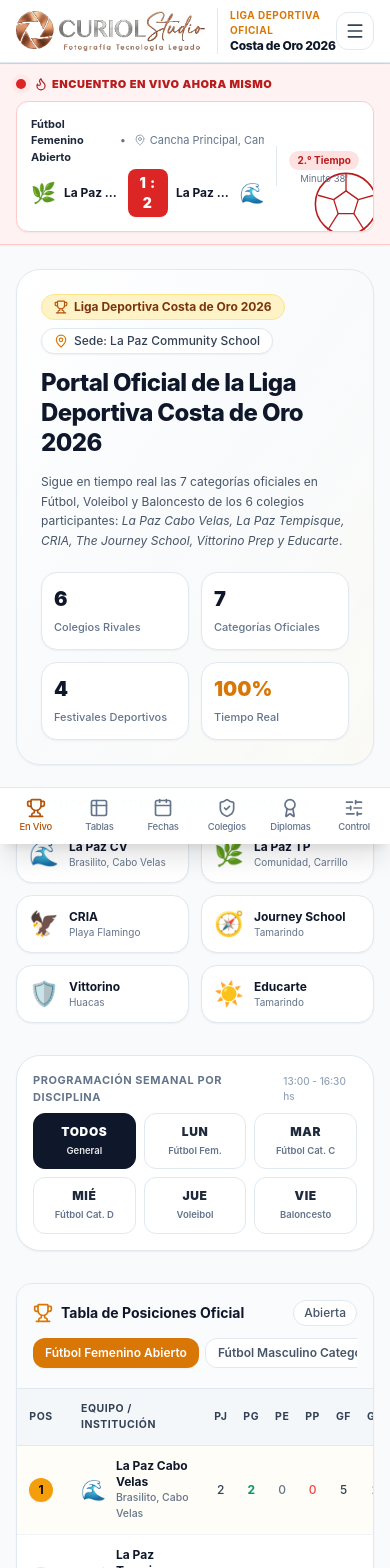
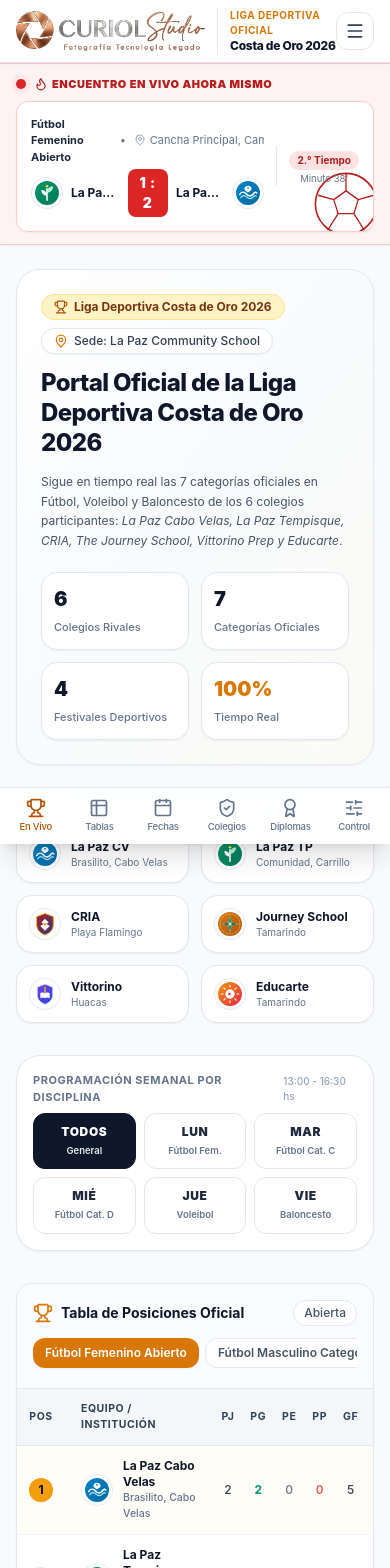
Before and after one commit to albustor/LD_costadeoro, a Next.js app: page / in a window 390 px wide. Shown: the top 1568 px of the page. Built offline with nearby package versions, Linux system fonts and the light colour scheme.

Commit message:
feat(branding): replace emojis with native HD vector school emblems optimized for mobile webapp

```diff
--- a/src/app/page.tsx
+++ b/src/app/page.tsx
@@ -10,6 +10,7 @@ import { SponsorsBanner } from '@/components/sponsors/SponsorsBanner';
 import { VideoShortsWall } from '@/components/media/VideoShortsWall';
 import { PhotoGalleryGrid } from '@/components/media/PhotoGalleryGrid';
 import { DaySportFilterTabs, DayFilterValue } from '@/components/sports/DaySportFilterTabs';
+import { SchoolEmblem } from '@/components/sports/SchoolEmblem';
 import {
   Trophy,
   Calendar,
@@ -19,6 +20,7 @@ import {
   Shield,
   Flame
 } from 'lucide-react';
+
 
 export default function HomePage() {
   const { tournament, matches, schools, categories } = useTournament();
@@ -94,7 +96,7 @@ export default function HomePage() {
               href="/colegios"
               className="bg-white hover:bg-slate-50 p-3 rounded-2xl border border-slate-200 hover:border-amber-300 transition-all flex items-center gap-2.5 shadow-sm group"
             >
-              <span className="text-2xl shrink-0 group-hover:scale-105 transition-transform">{school.logo}</span>
+              <SchoolEmblem schoolId={school.id} size="sm" />
               <div className="min-w-0">
                 <span className="block font-bold text-slate-900 text-xs truncate group-hover:text-amber-700">{school.shortName}</span>
                 <span className="block text-[10px] text-slate-500 truncate">{school.location}</span>
@@ -102,6 +104,7 @@ export default function HomePage() {
             </Link>
           ))}
         </div>
+
       </section>
 
       {/* Day / Sport Selector Tabs */}
--- a/src/components/sports/DigitalCertificateViewer.tsx
+++ b/src/components/sports/DigitalCertificateViewer.tsx
@@ -10,6 +10,8 @@ import {
   CheckCircle2,
   Sparkles
 } from 'lucide-react';
+import { SchoolEmblem } from './SchoolEmblem';
+
 
 export function DigitalCertificateViewer() {
   const { schools, categories } = useTournament();
@@ -197,11 +199,12 @@ export function DigitalCertificateViewer() {
                   {certificate.athleteName}
                 </h2>
                 <div className="flex items-center justify-center gap-2 pt-1 text-sm text-amber-800 font-semibold">
-                  <span>{certificate.school.logo}</span>
+                  <SchoolEmblem schoolId={certificate.school.id} size="sm" />
                   <span>{certificate.school.name}</span>
                   <span>•</span>
                   <span>{certificate.category.name}</span>
                 </div>
+
               </div>
 
               {/* Distinction Badge */}
--- a/src/components/sports/LiveMatchBanner.tsx
+++ b/src/components/sports/LiveMatchBanner.tsx
@@ -4,6 +4,7 @@ import React from 'react';
 import { useTournament } from '@/context/TournamentContext';
 import { Flame, MapPin, Clock } from 'lucide-react';
 import { SportWatermark } from './SportGlyphs';
+import { SchoolEmblem } from './SchoolEmblem';
 
 export function LiveMatchBanner() {
   const { matches, getSchoolById, getCategoryById } = useTournament();
@@ -54,7 +55,7 @@ export function LiveMatchBanner() {
                   {/* Team vs Team with Scores */}
                   <div className="grid grid-cols-5 items-center gap-2">
                     <div className="col-span-2 flex items-center gap-2 min-w-0">
-                      <span className="text-xl shrink-0">{home?.logo}</span>
+                      <SchoolEmblem schoolId={home?.id || ''} size="sm" />
                       <span className="font-bold text-slate-900 text-xs sm:text-sm truncate">{home?.shortName}</span>
                     </div>
 
@@ -64,10 +65,11 @@ export function LiveMatchBanner() {
 
                     <div className="col-span-2 flex items-center justify-end gap-2 text-right min-w-0">
                       <span className="font-bold text-slate-900 text-xs sm:text-sm truncate">{away?.shortName}</span>
-                      <span className="text-xl shrink-0">{away?.logo}</span>
+                      <SchoolEmblem schoolId={away?.id || ''} size="sm" />
                     </div>
                   </div>
                 </div>
+
 
                 <div className="ml-3 pl-3 border-l border-slate-200 text-center shrink-0 relative z-10">
                   <span className="inline-block px-2 py-0.5 rounded-full bg-red-100 text-red-700 text-[10px] font-bold">
--- /dev/null
+++ b/src/components/sports/SchoolEmblem.tsx
@@ -0,0 +1,234 @@
+'use client';
+
+import React from 'react';
+
+export type SchoolId =
+  | 'la-paz-cabo-velas'
+  | 'la-paz-tempisque'
+  | 'cria'
+  | 'journey-school'
+  | 'vittorino'
+  | 'educarte'
+  | string;
+
+interface SchoolEmblemProps {
+  schoolId: SchoolId;
+  size?: 'xs' | 'sm' | 'md' | 'lg' | 'xl';
+  className?: string;
+  showBorder?: boolean;
+}
+
+const sizeMap = {
+  xs: { box: 'w-6 h-6', icon: 16 },
+  sm: { box: 'w-8 h-8', icon: 20 },
+  md: { box: 'w-10 h-10', icon: 26 },
+  lg: { box: 'w-14 h-14', icon: 36 },
+  xl: { box: 'w-18 h-18', icon: 48 },
+};
+
+/**
+ * High-definition, native vector SVG school emblems for Costa de Oro 2026.
+ * Zero external network dependency, ultra-crisp on high-DPI mobile screens under bright sunlight.
+ */
+export function SchoolEmblem({
+  schoolId,
+  size = 'md',
+  className = '',
+  showBorder = true,
+}: SchoolEmblemProps) {
+  const currentSize = sizeMap[size] || sizeMap.md;
+
+  const renderVector = () => {
+    switch (schoolId) {
+      case 'la-paz-cabo-velas':
+        return (
+          // La Paz Cabo Velas: Pacific Wave + Peace Dove Geometry
+          <svg viewBox="0 0 100 100" className="w-full h-full" fill="none" xmlns="http://www.w3.org/2000/svg">
+            <defs>
+              <linearGradient id="lp-cv-grad" x1="0" y1="0" x2="100" y2="100" gradientUnits="userSpaceOnUse">
+                <stop stopColor="#0284C7" />
+                <stop offset="1" stopColor="#0369A1" />
+              </linearGradient>
+            </defs>
+            <circle cx="50" cy="50" r="46" fill="url(#lp-cv-grad)" />
+            {/* Wave 1 */}
+            <path
+              d="M18 56C24 44 36 44 44 54C52 64 64 64 72 52C76 46 80 46 84 50"
+              stroke="#FFFFFF"
+              strokeWidth="5.5"
+              strokeLinecap="round"
+            />
+            {/* Wave 2 */}
+            <path
+              d="M22 68C28 58 38 58 46 66C54 74 64 74 72 64C76 59 79 59 82 62"
+              stroke="#BAE6FD"
+              strokeWidth="4.5"
+              strokeLinecap="round"
+            />
+            {/* Peace Dove / Sun Silhouette */}
+            <path
+              d="M50 22C42 22 36 28 36 34C36 42 46 44 50 48C54 44 64 42 64 34C64 28 58 22 50 22Z"
+              fill="#FFFFFF"
+            />
+            <circle cx="50" cy="30" r="3.5" fill="#0284C7" />
+          </svg>
+        );
+
+      case 'la-paz-tempisque':
+        return (
+          // La Paz Tempisque: Emerald Sprout + Valley Canopy
+          <svg viewBox="0 0 100 100" className="w-full h-full" fill="none" xmlns="http://www.w3.org/2000/svg">
+            <defs>
+              <linearGradient id="lp-tp-grad" x1="0" y1="0" x2="100" y2="100" gradientUnits="userSpaceOnUse">
+                <stop stopColor="#059669" />
+                <stop offset="1" stopColor="#047857" />
+              </linearGradient>
+            </defs>
+            <circle cx="50" cy="50" r="46" fill="url(#lp-tp-grad)" />
+            {/* Central Sprout Stem */}
+            <path d="M50 78V34" stroke="#FFFFFF" strokeWidth="6" strokeLinecap="round" />
+            {/* Leaf Right */}
+            <path
+              d="M50 48C62 48 72 38 72 26C58 26 50 36 50 48Z"
+              fill="#A7F3D0"
+              stroke="#FFFFFF"
+              strokeWidth="2"
+            />
+            {/* Leaf Left */}
+            <path
+              d="M50 60C38 60 28 50 28 38C42 38 50 48 50 60Z"
+              fill="#FFFFFF"
+            />
+            <circle cx="50" cy="24" r="5" fill="#FDE047" />
+          </svg>
+        );
+
+      case 'cria':
+        return (
+          // Costa Rica International Academy: Heraldic Falcon/Eagle Crest
+          <svg viewBox="0 0 100 100" className="w-full h-full" fill="none" xmlns="http://www.w3.org/2000/svg">
+            <defs>
+              <linearGradient id="cria-grad" x1="0" y1="0" x2="100" y2="100" gradientUnits="userSpaceOnUse">
+                <stop stopColor="#B91C1C" />
+                <stop offset="1" stopColor="#1E3A8A" />
+              </linearGradient>
+            </defs>
+            {/* Shield Base */}
+            <path
+              d="M50 10L82 22V52C82 72 68 86 50 92C32 86 18 72 18 52V22L50 10Z"
+              fill="url(#cria-grad)"
+              stroke="#F59E0B"
+              strokeWidth="3.5"
+            />
+            {/* Eagle Wing Profile */}
+            <path
+              d="M50 30L64 44L56 50L68 58L50 76L32 58L44 50L36 44L50 30Z"
+              fill="#FFFFFF"
+            />
+            {/* Golden Star Accent */}
+            <polygon
+              points="50,42 52,48 58,48 53,52 55,58 50,54 45,58 47,52 42,48 48,48"
+              fill="#F59E0B"
+            />
+          </svg>
+        );
+
+      case 'journey-school':
+        return (
+          // The Journey School: Nautical Compass / Rosa de los Vientos
+          <svg viewBox="0 0 100 100" className="w-full h-full" fill="none" xmlns="http://www.w3.org/2000/svg">
+            <defs>
+              <linearGradient id="tjs-grad" x1="0" y1="0" x2="100" y2="100" gradientUnits="userSpaceOnUse">
+                <stop stopColor="#D97706" />
+                <stop offset="1" stopColor="#B45309" />
+              </linearGradient>
+            </defs>
+            <circle cx="50" cy="50" r="46" fill="url(#tjs-grad)" />
+            <circle cx="50" cy="50" r="38" stroke="#FEF3C7" strokeWidth="2.5" strokeDasharray="3 3" />
+            {/* 4-Point Compass Star */}
+            <polygon points="50,16 56,44 84,50 56,56 50,84 44,56 16,50 44,44" fill="#FFFFFF" />
+            <polygon points="50,16 56,44 50,50 44,44" fill="#0D9488" />
+            <polygon points="84,50 56,56 50,50 56,44" fill="#0F766E" />
+            <polygon points="50,84 44,56 50,50 56,56" fill="#0D9488" />
+            <polygon points="16,50 44,44 50,50 44,56" fill="#0F766E" />
+            <circle cx="50" cy="50" r="5" fill="#FDE047" stroke="#FFFFFF" strokeWidth="1.5" />
+          </svg>
+        );
+
+      case 'vittorino':
+        return (
+          // Instituto Vittorino Prep: Royal Academic Shield
+          <svg viewBox="0 0 100 100" className="w-full h-full" fill="none" xmlns="http://www.w3.org/2000/svg">
+            <defs>
+              <linearGradient id="vit-grad" x1="0" y1="0" x2="100" y2="100" gradientUnits="userSpaceOnUse">
+                <stop stopColor="#7C3AED" />
+                <stop offset="1" stopColor="#1D4ED8" />
+              </linearGradient>
+            </defs>
+            <path
+              d="M50 12L80 24V54C80 72 66 84 50 90C34 84 20 72 20 54V24L50 12Z"
+              fill="url(#vit-grad)"
+              stroke="#E0E7FF"
+              strokeWidth="3.5"
+            />
+            {/* Academic Torch / Book Symbol */}
+            <path
+              d="M32 46C38 42 46 44 50 48C54 44 62 42 68 46V66C62 62 54 62 50 66C46 62 38 62 32 66V46Z"
+              fill="#FFFFFF"
+            />
+            <path d="M50 30V48" stroke="#FDE047" strokeWidth="4" strokeLinecap="round" />
+            <circle cx="50" cy="26" r="4" fill="#F59E0B" />
+          </svg>
+        );
+
+      case 'educarte':
+        return (
+          // Educarte Bilingual High School: Radiant Solar Crest
+          <svg viewBox="0 0 100 100" className="w-full h-full" fill="none" xmlns="http://www.w3.org/2000/svg">
+            <defs>
+              <linearGradient id="edu-grad" x1="0" y1="0" x2="100" y2="100" gradientUnits="userSpaceOnUse">
+                <stop stopColor="#F59E0B" />
+                <stop offset="1" stopColor="#E11D48" />
+              </linearGradient>
+            </defs>
+            {/* 12-Ray Sun Crest */}
+            <circle cx="50" cy="50" r="46" fill="url(#edu-grad)" />
+            <g stroke="#FFFFFF" strokeWidth="4" strokeLinecap="round">
+              <line x1="50" y1="16" x2="50" y2="24" />
+              <line x1="50" y1="76" x2="50" y2="84" />
+              <line x1="16" y1="50" x2="24" y2="50" />
+              <line x1="76" y1="50" x2="84" y2="50" />
+              <line x1="26" y1="26" x2="32" y2="32" />
+              <line x1="68" y1="68" x2="74" y2="74" />
+              <line x1="26" y1="74" x2="32" y2="68" />
+              <line x1="68" y1="32" x2="74" y2="26" />
+            </g>
+            {/* Inner Core */}
+            <circle cx="50" cy="50" r="18" fill="#FFFFFF" />
+            <path
+              d="M44 44L56 50L44 56Z"
+              fill="#E11D48"
+            />
+          </svg>
+        );
+
+      default:
+        return (
+          <div className="w-full h-full rounded-full bg-slate-200 flex items-center justify-center font-bold text-xs text-slate-700">
+            🏅
+          </div>
+        );
+    }
+  };
+
+  return (
+    <div
+      className={`inline-flex items-center justify-center shrink-0 rounded-2xl overflow-hidden shadow-2xs transition-transform ${
+        showBorder ? 'border border-slate-200/80 bg-white p-0.5' : ''
+      } ${currentSize.box} ${className}`}
+      title={schoolId}
+    >
+      {renderVector()}
+    </div>
+  );
+}
--- a/src/components/sports/StandingsTable.tsx
+++ b/src/components/sports/StandingsTable.tsx
@@ -3,8 +3,10 @@
 import React from 'react';
 import { useTournament } from '@/context/TournamentContext';
 import { Trophy, HelpCircle } from 'lucide-react';
+import { SchoolEmblem } from './SchoolEmblem';
 
 export function StandingsTable() {
+
   const { categories, selectedCategoryId, setSelectedCategoryId, getStandingsForCategory, getCategoryById } =
     useTournament();
 
@@ -111,7 +113,7 @@ export function StandingsTable() {
 
                   <td className="py-3 px-4">
                     <div className="flex items-center gap-2.5">
-                      <span className="text-xl shrink-0">{row.school.logo}</span>
+                      <SchoolEmblem schoolId={row.school.id} size="sm" />
                       <div>
                         <span className="block font-bold text-slate-900 text-xs sm:text-sm">
                           {row.school.name}
@@ -122,6 +124,7 @@ export function StandingsTable() {
                       </div>
                     </div>
                   </td>
+
 
                   <td className="py-3 px-2 text-center text-slate-700 font-mono">{row.played}</td>
                   <td className="py-3 px-2 text-center text-emerald-600 font-mono font-bold">{row.won}</td>
```
Also changed, not shown: src/app/colegios/page.tsx (+4 -4 lines), src/components/sports/MatchCard.tsx (+5 -6 lines), src/components/sports/MatchDetailModal.tsx (+7 -4 lines).
